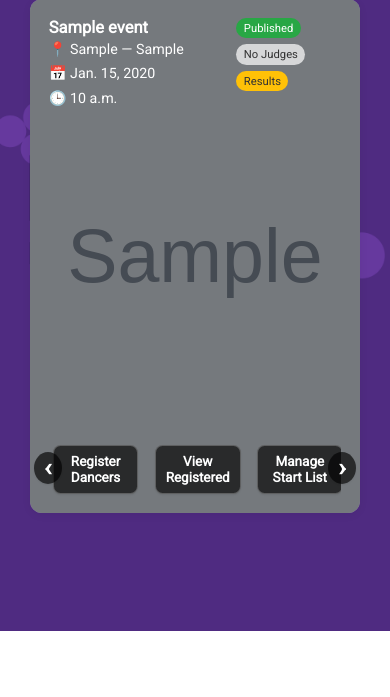
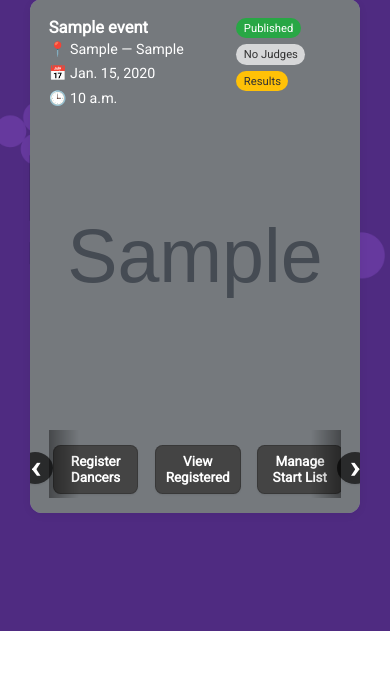
Before and after one commit to comi-cvetkovic/dance_portal_starter, a Django app: page /events/ in a window 390 px wide. Shown: the part 213-910 px from the top of the page. Run offline with Django 5.2, Linux system fonts and the light colour scheme; a user stored in the database is signed in; tables that the repository leaves empty hold one stand-in row (values such as "Sample post"); grey boxes marked "Sample" are stand-in pictures.

Commit message:
Buttons bigger

```diff
--- a/core/templates/core/event_list.html
+++ b/core/templates/core/event_list.html
@@ -102,7 +102,7 @@
     .event-grid {
         display: grid;
         grid-template-columns: repeat(auto-fill, minmax(340px, 1fr));
-        gap: 1.25rem;
+        gap: 1.5rem;
     }
 
     .event-card {
@@ -193,6 +193,7 @@
     .event-actions-wrapper {
         overflow: hidden;
         flex: 1;
+        position: relative;
     }
 
     .event-actions {
@@ -211,52 +212,54 @@
     }
 
     .carousel-btn {
-        background: rgba(0,0,0,0.5);
-        color: #fff;
-        border: none;
-        font-size: 1.5rem;
-        padding: 0.4rem 0.6rem;
-        cursor: pointer;
-        border-radius: 50%;
-        z-index: 2;
-    }
-
-    .event-card.has-bg .btn {
-        background: rgba(0,0,0,0.65);
-        color: #fff;
-        border: 1px solid rgba(255,255,255,0.25);
-    }
-
-    .event-card.has-bg .btn:hover {
-        background: rgba(0,0,0,0.8);
-    }
-
-    /* ✅ Mobile/tablet override to fix spacing and side-by-side */
-    @media (max-width: 1024px) {
-      .event-grid {
-        display: grid !important;
-        grid-template-columns: repeat(auto-fill, minmax(280px, 1fr)) !important;
-        gap: 1.5rem !important;        /* finally adds horizontal spacing */
-        justify-content: center !important;
-    }
-
-    .event-card {
-        width: auto !important;        /* let grid decide width */
-        max-width: none !important;    /* remove 440px cap */
-        margin: 0 !important;          /* kill auto-centering */
-    }
-
-      .carousel-btn {
         position: absolute;
         top: 50%;
         transform: translateY(-50%);
         z-index: 5;
         background: rgba(0,0,0,0.65);
-        font-size: 1.6rem;
-        padding: 0.5rem 0.7rem;
+        color: #fff;
+        border: none;
+        font-size: 2rem;
+        padding: 0.6rem 0.9rem;
+        cursor: pointer;
+        border-radius: 50%;
+    }
+    .carousel-btn.prev { left: -2.5rem; }
+    .carousel-btn.next { right: -2.5rem; }
+
+    /* Edge fades */
+    .event-actions-wrapper::before,
+    .event-actions-wrapper::after {
+        content: "";
+        position: absolute;
+        top: 0; bottom: 0;
+        width: 30px;
+        pointer-events: none;
+        z-index: 4;
+    }
+    .event-actions-wrapper::before {
+        left: 0;
+        background: linear-gradient(to right, rgba(0,0,0,0.4), transparent);
+    }
+    .event-actions-wrapper::after {
+        right: 0;
+        background: linear-gradient(to left, rgba(0,0,0,0.4), transparent);
+    }
+
+    /* ✅ Mobile override */
+    @media (max-width: 1024px) {
+      .event-grid {
+        display: grid !important;
+        grid-template-columns: repeat(auto-fill, minmax(280px, 1fr)) !important;
+        gap: 1.5rem !important;
+        justify-content: center !important;
       }
-      .carousel-btn.prev { left: -1.4rem; }
-      .carousel-btn.next { right: -1.4rem; }
+
+      .event-card {
+        width: auto !important;
+        max-width: none !important;
+        margin: 0 !important;
+      }
     }
 </style>
 {% endblock %}
@@ -275,7 +278,9 @@ document.addEventListener("DOMContentLoaded", function() {
         const maxPage = Math.ceil(totalButtons / perPage) - 1;
 
         function updateCarousel() {
-            wrapper.style.transform = `translateX(-${page * 100}%)`;
+            const buttonWidth = buttons[0].offsetWidth + 8; // include margin
+            const shift = page * (perPage * buttonWidth);
+            wrapper.style.transform = `translateX(-${shift}px)`;
         }
 
         prev.addEventListener('click', () => {
```
